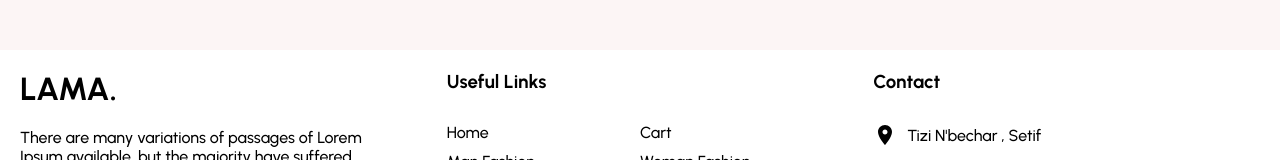
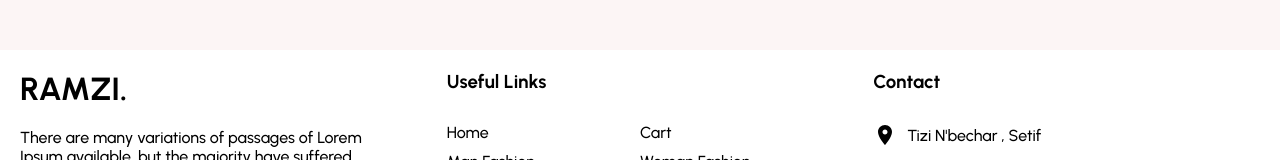
Before and after one commit to ramzimah/E-commerce-app, a React (Create React App) app: page / in a window 1280 px wide. Shown: the part 2680-2840 px from the top of the page. Built offline with nearby package versions, Linux system fonts and the light colour scheme.

Commit message:
fixed an error

```diff
--- a/src/components/Footer.jsx
+++ b/src/components/Footer.jsx
@@ -83,7 +83,7 @@ const Footer = () => {
   return (
     <Container>
       <Left>
-        <Logo>LAMA.</Logo>
+        <Logo>RAMZI.</Logo>
         <Desc>
           There are many variations of passages of Lorem Ipsum available, but
           the majority have suffered alteration in some form, by injected
```
